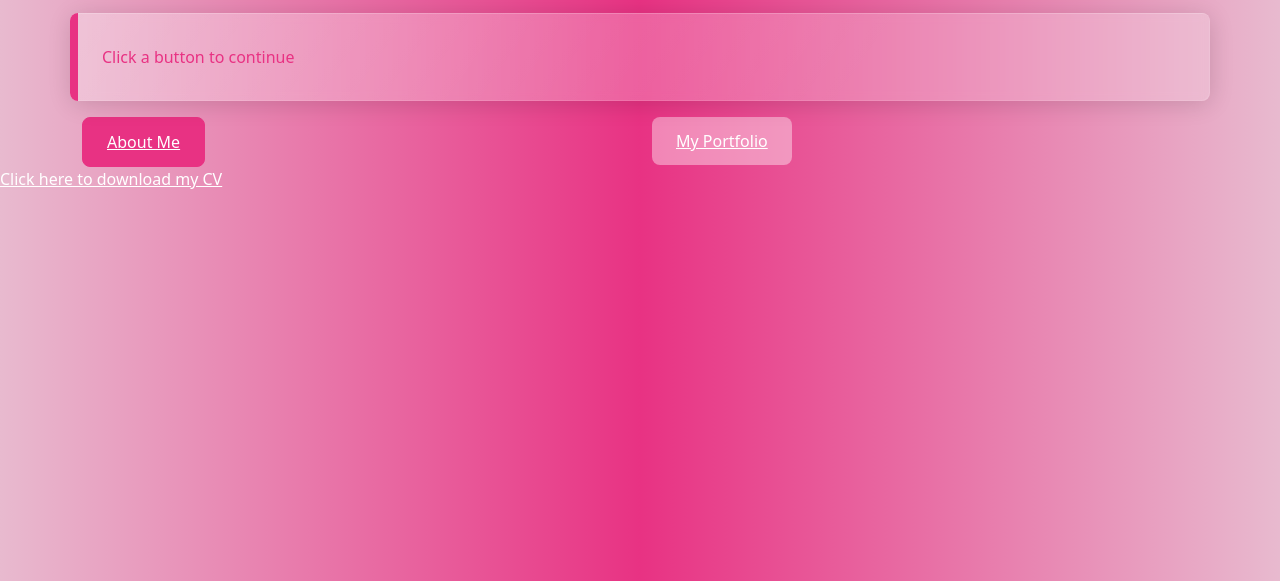
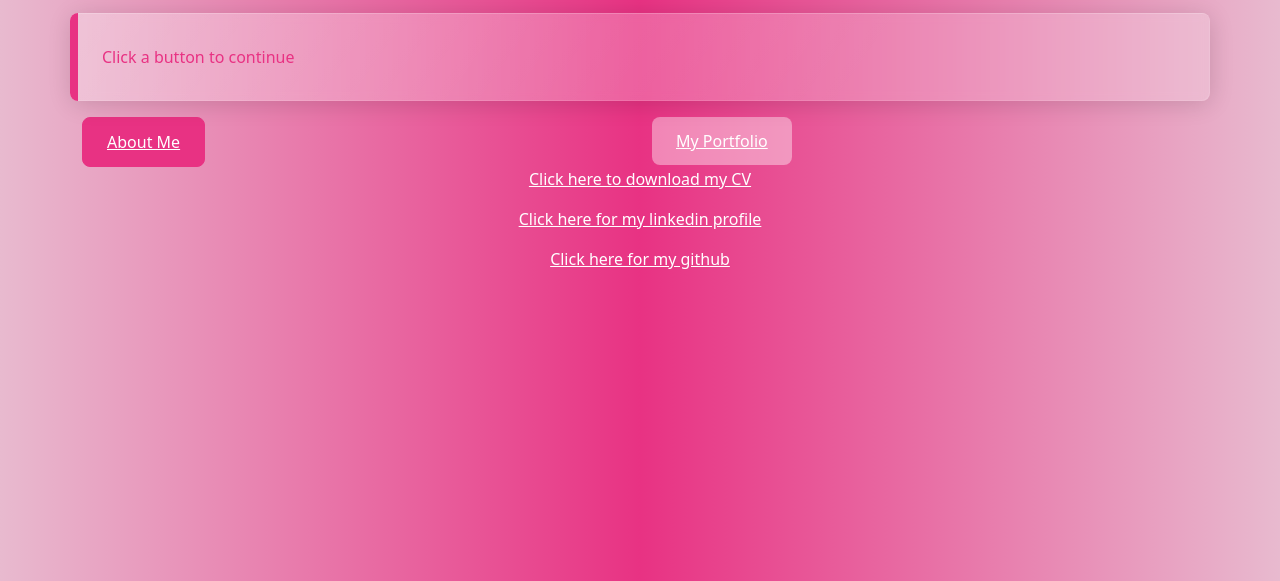
Before and after one commit to SusieWolseley/webdev-project, a plain HTML site: page index.html in a window 1280 px wide. Shown: the part 219-800 px from the top of the page. Drawn offline with nearby package versions, Linux system fonts and the light colour scheme.

Commit message:
Adding social media links

```diff
--- a/index.html
+++ b/index.html
@@ -56,7 +56,9 @@
 
     <footer>
         <div class="row">
-            <a href="Download Test.docx" download><p>Click here to download my CV</p></a>
+            <a href="Download Test.docx" download><p class="text-center">Click here to download my CV</p></a>
+            <a href="www.linkedin.com/in/susanna-wolseley-64b6b62b3"><p class="text-center">Click here for my linkedin profile</p></a>
+            <a href="https://github.com/SusieWolseley"><p class="text-center">Click here for my github</p></a>
         </div>
     </footer>
 
```
